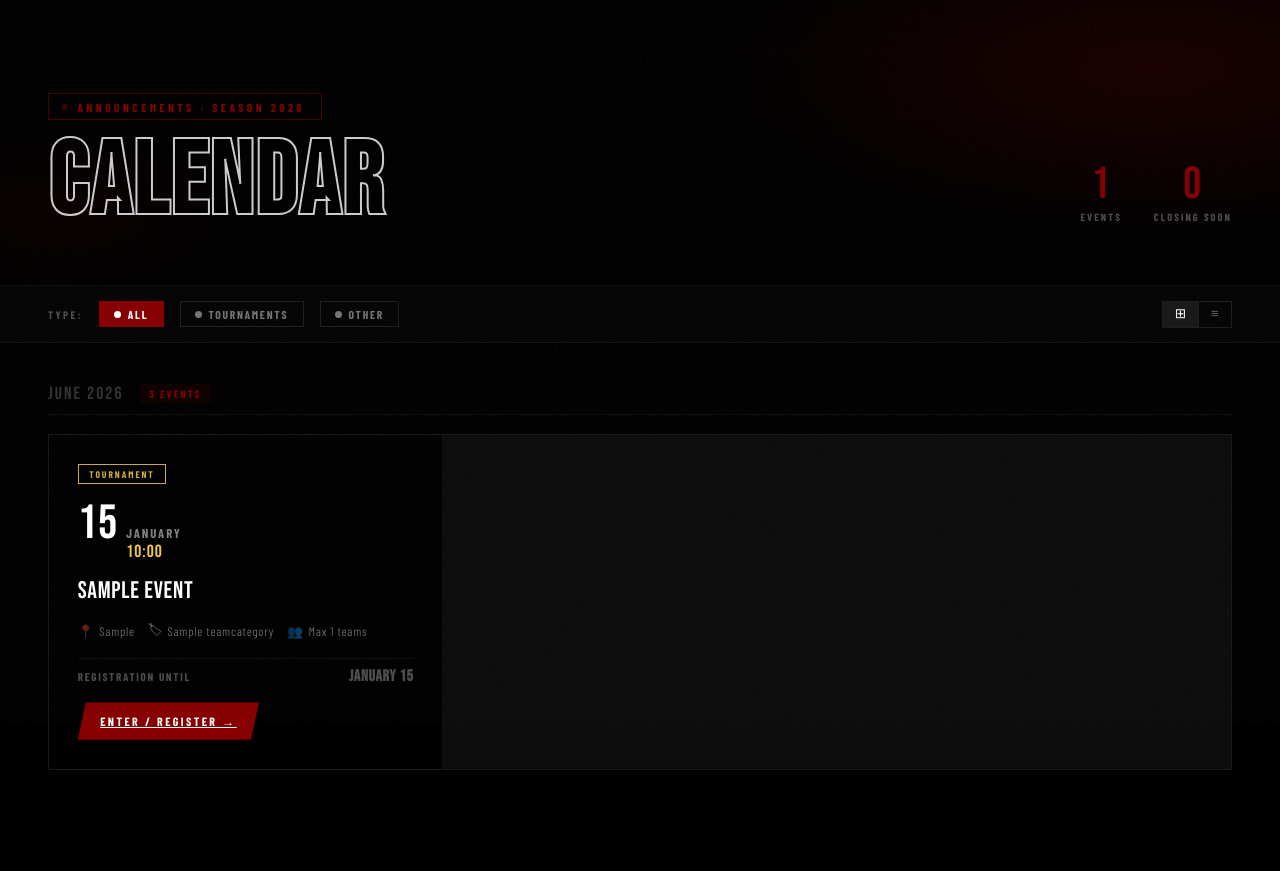
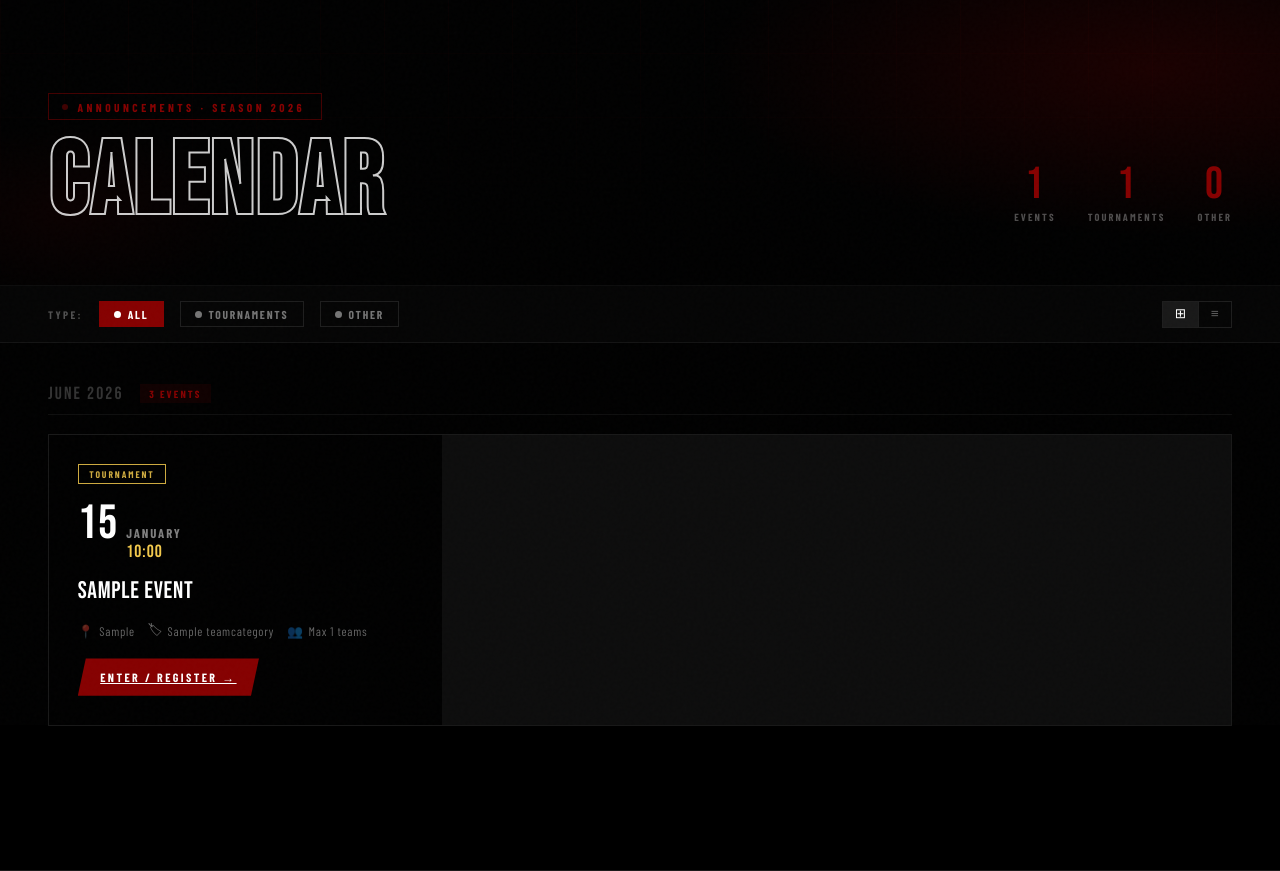
Before and after one commit to xDENozavr/playon, a Django app: page /playon/main/calendar/ in a window 1280 px wide. Shown: the part 75-946 px from the top of the page. Run offline with Django 5.2, Linux system fonts and the light colour scheme; tables that the repository leaves empty hold one stand-in row (values such as "Sample post").

Commit message:
Add team_type field to Event, remove registration_deadline, update calendar stats

```diff
--- a/core/models.py
+++ b/core/models.py
@@ -136,11 +136,11 @@ class Event(models.Model):
 
     title = models.CharField(max_length=200, verbose_name='title')
     event_type = models.CharField(max_length=20, choices=EventType.choices, verbose_name='event type')
+    team_type = models.BooleanField(verbose_name='team type (basketball / streetball)')
     category = models.ForeignKey('TeamCategory', on_delete=models.PROTECT, related_name='events', verbose_name='category')
     date = models.DateField(verbose_name='event date')
     time = models.TimeField(verbose_name='event time')
     location = models.ForeignKey('Club', on_delete=models.SET_NULL, null=True, blank=True, related_name='events', verbose_name='location')
-    registration_deadline = models.DateTimeField(verbose_name='registration deadline')
     max_teams = models.PositiveSmallIntegerField(default=16, verbose_name='max teams')
     description = models.TextField(blank=True, verbose_name='description')
     created_at = models.DateTimeField(auto_now_add=True, verbose_name='created at')
@@ -168,3 +168,18 @@ class RegToTournament(models.Model):
 
     def __str__(self):
         return f'{self.team} → {self.event}'
+
+
+class PlayerOfTheWeek(models.Model):
+    profile = models.ForeignKey('users.Profile', on_delete=models.CASCADE, related_name='player_of_week_entries', verbose_name='player')
+    quote = models.CharField(max_length=200, blank=True, verbose_name='quote')
+    is_active = models.BooleanField(default=True, verbose_name='currently featured')
+    created_at = models.DateTimeField(auto_now_add=True, verbose_name='created at')
+
+    class Meta:
+        verbose_name = 'Player of the Week'
+        verbose_name_plural = 'Player of the Week'
+        ordering = ['-created_at']
+
+    def __str__(self):
+        return f'{self.profile} ({self.created_at.date()})'
--- a/core/templates/core/calendar.html
+++ b/core/templates/core/calendar.html
@@ -22,8 +22,12 @@
             <span class="hero-up-label">Events</span>
           </div>
           <div class="hero-up-item">
-            <span class="hero-up-val">{{ closing_soon }}</span>
-            <span class="hero-up-label">Closing soon</span>
+            <span class="hero-up-val">{{ tournaments_count }}</span>
+            <span class="hero-up-label">Tournaments</span>
+          </div>
+          <div class="hero-up-item">
+            <span class="hero-up-val">{{ other_count }}</span>
+            <span class="hero-up-label">Other</span>
           </div>
         </div>
       </div>
@@ -54,7 +58,6 @@
   <!-- ══════════ EVENTS ══════════ -->
   <section class="events-section" id="events-section">
 
-    <!-- ── JUNE 2026 ── -->
     <div class="month-group reveal" data-month="june">
       <div class="month-title">June 2026 <span>3 Events</span></div>
 
@@ -77,9 +80,6 @@
               <span class="ec-meta-item"><span class="ico">📍</span> {{ event.location.district|default:"TBA" }}</span>
               <span class="ec-meta-item"><span class="ico">🏷</span> {{ event.category.category_name }}</span>
               <span class="ec-meta-item"><span class="ico">👥</span> Max {{ event.max_teams }} teams</span>
-            </div>
-            <div class="ec-deadline">
-              Registration until <em>{{ event.registration_deadline|date:"F d" }}</em>
             </div>
             <a href="{% url 'register_for_event' event.id %}" class="ec-reg-btn">
               Enter / Register →
@@ -218,4 +218,8 @@
     </div>
   </div>
 
+{% block scripts %}
+  <script src="{% static 'core/js/calendar.js' %}"></script>
 {% endblock %}
+
+{% endblock %}
--- a/core/views.py
+++ b/core/views.py
@@ -8,9 +8,6 @@ from django.db.models import Count, Q, F
 
 from .serializers import ClubSerializer, TeamCategorySerializer, TeamSerializer, GameSerializer
 from rest_framework.viewsets import ReadOnlyModelViewSet, ModelViewSet
-
-from django.utils import timezone
-from datetime import timedelta
 
 def club(request):
     all_clubs = Club.objects.all().order_by('district')
@@ -29,12 +26,14 @@ def club(request):
 def calendar(request):
     all_events = Event.objects.select_related('category', 'location').order_by('date')
     total_events = all_events.count()
-    closing_soon = all_events.filter(registration_deadline__gte=timezone.now(), registration_deadline__lte=timezone.now() + timedelta(days=3)).count()
+    tournaments_count = all_events.filter(event_type='tournament').count()
+    other_count = all_events.filter(event_type='other').count()
 
     context = {
         'events': all_events,
         'total_events': total_events,
-        'closing_soon': closing_soon,
+        'tournaments_count': tournaments_count,
+        'other_count': other_count,
     }
     return render(request, 'core/calendar.html', context)
 
@@ -173,15 +172,18 @@ def register_for_event(request, event_id):
         team = get_object_or_404(Team, pk=team_id, captain=request.user.profile)
 
         try:
+            if team.team_type != event.team_type:
+                expected = "Basketball" if event.team_type else "Streetball"
+                raise ValidationError(f'This event is for {expected} teams only.')
             team.check_gender_compatibility(event.category)
             team.check_age_compatibility(event.category)
         except ValidationError as e:
-            messages.error(request, e.message)
+            messages.error(request, e.message if hasattr(e, 'message') else str(e))
             return redirect('register_for_event', event_id=event.id)
 
         if RegToTournament.objects.filter(event=event, team=team).exists():
             messages.error(request, f'"{team.name}" is already registered for this event.')
-            return redirect('calendar')
+            return redirect('register_for_event', event_id=event.id)
 
         RegToTournament.objects.create(event=event, team=team)
         messages.success(request, f'"{team.name}" has been registered for "{event.title}"!')
```
Also changed, not shown: core/migrations/0002_event_team_type_alter_event_event_type.py (added), core/migrations/0003_remove_event_registration_deadline.py (added).
